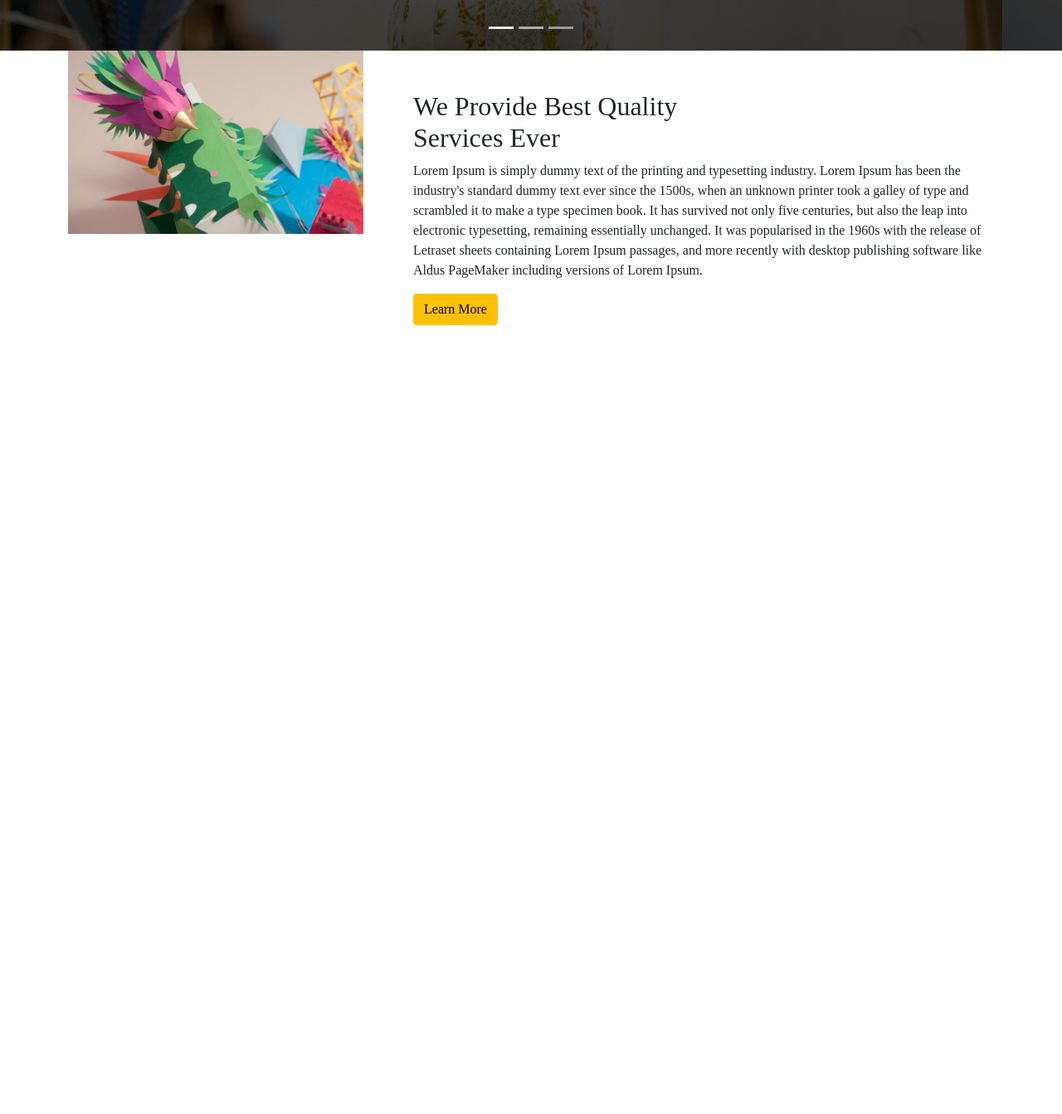
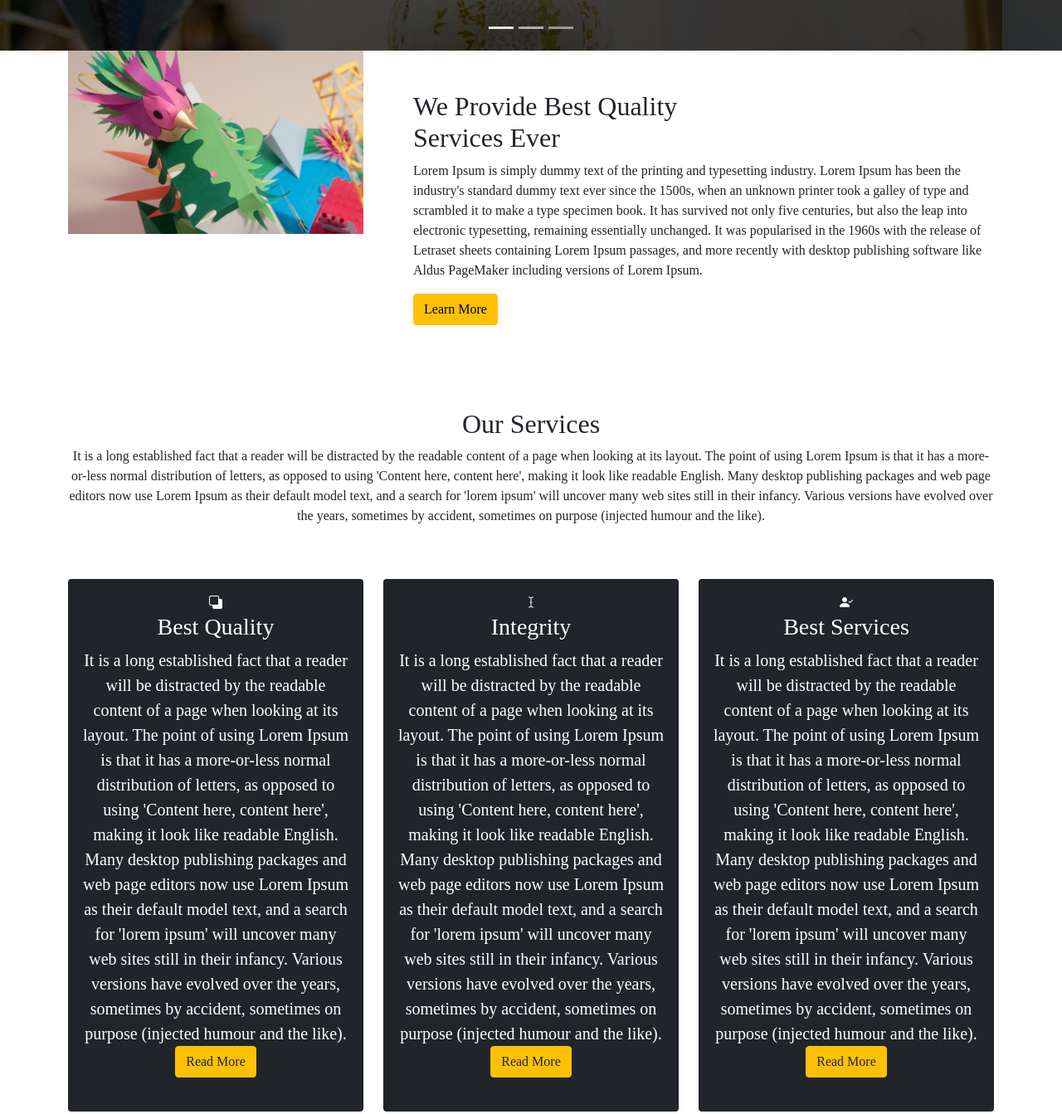
Before and after one commit to SandeeepS/LoginHome6Week, a plain HTML site: page index.html in a window 1280 px wide. Shown: the part 739-2082 px from the top of the page at 83% size. Before the commit the page ends 1131 px from the top, so only its background shows below. Drawn offline with nearby package versions, Linux system fonts and the light colour scheme.

Commit message:
fifth commit

```diff
--- a/index.html
+++ b/index.html
@@ -6,6 +6,7 @@
     <title>Document</title>
     <link href="https://cdn.jsdelivr.net/npm/bootstrap@5.0.2/dist/css/bootstrap.min.css" rel="stylesheet" integrity="sha384-EVSTQN3/azprG1Anm3QDgpJLIm9Nao0Yz1ztcQTwFspd3yD65VohhpuuCOmLASjC" crossorigin="anonymous">
     <link rel="stylesheet" href="styleHome.css">
+    <link rel="stylesheet" href="https://cdn.jsdelivr.net/npm/bootstrap-icons@1.10.5/font/bootstrap-icons.css">
 </head>
 <body>
 
@@ -113,6 +114,62 @@
         </div>
       </section>
 
+      <section id="services" class="services section-padding">
+        <div class="container">
+          <div class="row">
+            <div class="col-md-12">
+                <div class="section-header text-center pb-5">
+                      <h2>Our Services</h2>
+                      <p>It is a long established fact that a reader will be distracted by the readable content of a page when looking at its layout. The point of using Lorem Ipsum is that it has a more-or-less normal distribution of letters, as opposed to using 'Content here, content here', making it look like readable English. Many desktop publishing packages and web page editors now use Lorem Ipsum as their default model text, and a search for 'lorem ipsum' will uncover many web sites still in their infancy. Various versions have evolved over the years, sometimes by accident, sometimes on purpose (injected humour and the like).
+
+                      </p>
+                </div>
+            </div>
+          </div>
+
+          <div class="row">
+            <div class="col-12 col-md col-lg-4">
+              <div class="card text-white text-center bg-dark pb-2">
+                    <div class="card-body">
+                    <i class="bi bi-subtract"></i>
+                         <h3 class="card-title">Best Quality</h3>
+                         <p class="lead">It is a long established fact that a reader will be distracted by the readable content of a page when looking at its layout. The point of using Lorem Ipsum is that it has a more-or-less normal distribution of letters, as opposed to using 'Content here, content here', making it look like readable English. Many desktop publishing packages and web page editors now use Lorem Ipsum as their default model text, and a search for 'lorem ipsum' will uncover many web sites still in their infancy. Various versions have evolved over the years, sometimes by accident, sometimes on purpose (injected humour and the like).
+                          <button class="btn btn-warning text-dark">Read More</button>
+                         </p>
+                   </div>
+              </div>
+            </div>
+
+
+              <div class="col-12 col-md col-lg-4">
+                <div class="card text-white text-center bg-dark pb-2">
+                     <div class="card-body">
+                      <i class="bi bi-cursor-text"></i>
+                           <h3 class="card-title">Integrity</h3>
+                           <p class="lead">It is a long established fact that a reader will be distracted by the readable content of a page when looking at its layout. The point of using Lorem Ipsum is that it has a more-or-less normal distribution of letters, as opposed to using 'Content here, content here', making it look like readable English. Many desktop publishing packages and web page editors now use Lorem Ipsum as their default model text, and a search for 'lorem ipsum' will uncover many web sites still in their infancy. Various versions have evolved over the years, sometimes by accident, sometimes on purpose (injected humour and the like).
+                            <button class="btn btn-warning text-dark">Read More</button>
+                           </p>
+                     </div>
+                </div>
+              </div>
+
+                <div class="col-12 col-md col-lg-4">
+                  <div class="card text-white text-center bg-dark pb-2">
+                       <div class="card-body">
+                        <i class="bi bi-person-check-fill"></i>
+                             <h3 class="card-title">Best Services</h3>
+                             <p class="lead">It is a long established fact that a reader will be distracted by the readable content of a page when looking at its layout. The point of using Lorem Ipsum is that it has a more-or-less normal distribution of letters, as opposed to using 'Content here, content here', making it look like readable English. Many desktop publishing packages and web page editors now use Lorem Ipsum as their default model text, and a search for 'lorem ipsum' will uncover many web sites still in their infancy. Various versions have evolved over the years, sometimes by accident, sometimes on purpose (injected humour and the like).
+                              <button class="btn btn-warning text-dark">Read More</button>
+                             </p>
+                       </div>
+                  </div>
+                </div>
+            </div>
+          </div>ss
+        </div>
+
+      </section>
+
     <script src="https://cdn.jsdelivr.net/npm/@popperjs/core@2.9.2/dist/umd/popper.min.js" integrity="sha384-IQsoLXl5PILFhosVNubq5LC7Qb9DXgDA9i+tQ8Zj3iwWAwPtgFTxbJ8NT4GN1R8p" crossorigin="anonymous"></script>
     <script src="https://cdn.jsdelivr.net/npm/bootstrap@5.0.2/dist/js/bootstrap.min.js" integrity="sha384-cVKIPhGWiC2Al4u+LWgxfKTRIcfu0JTxR+EQDz/bgldoEyl4H0zUF0QKbrJ0EcQF" crossorigin="anonymous"></script>
 </body>
--- a/styleHome.css
+++ b/styleHome.css
@@ -61,6 +61,11 @@ body{
 .w-100{
     height: 100vh;
 }
+ .services.card-body i{
+    font-size: 50px;
+ }
+
+
 
 @media only screen and (min-width: 768px) and (max-width:991px){
     .carousel-caption{
```
